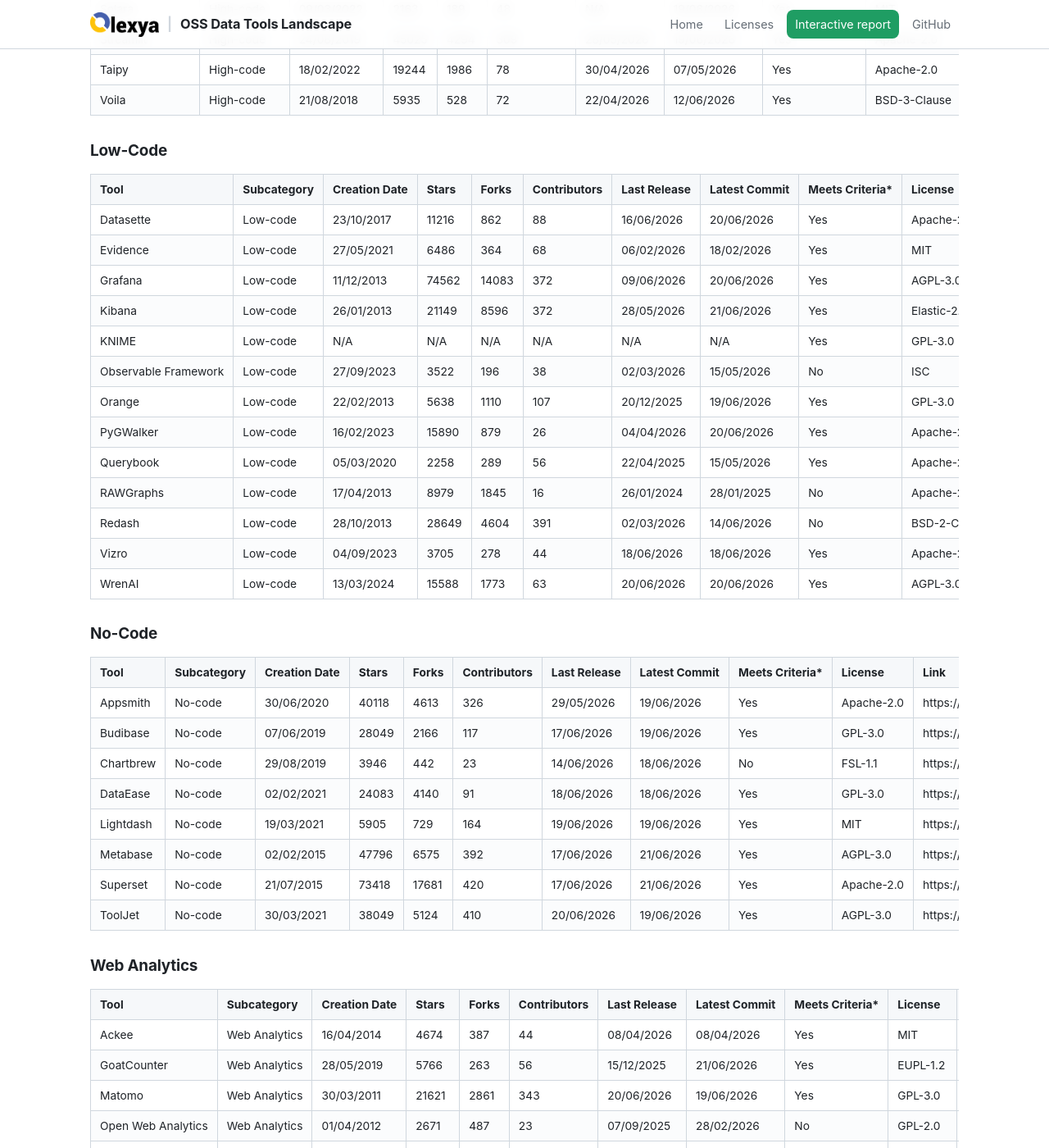
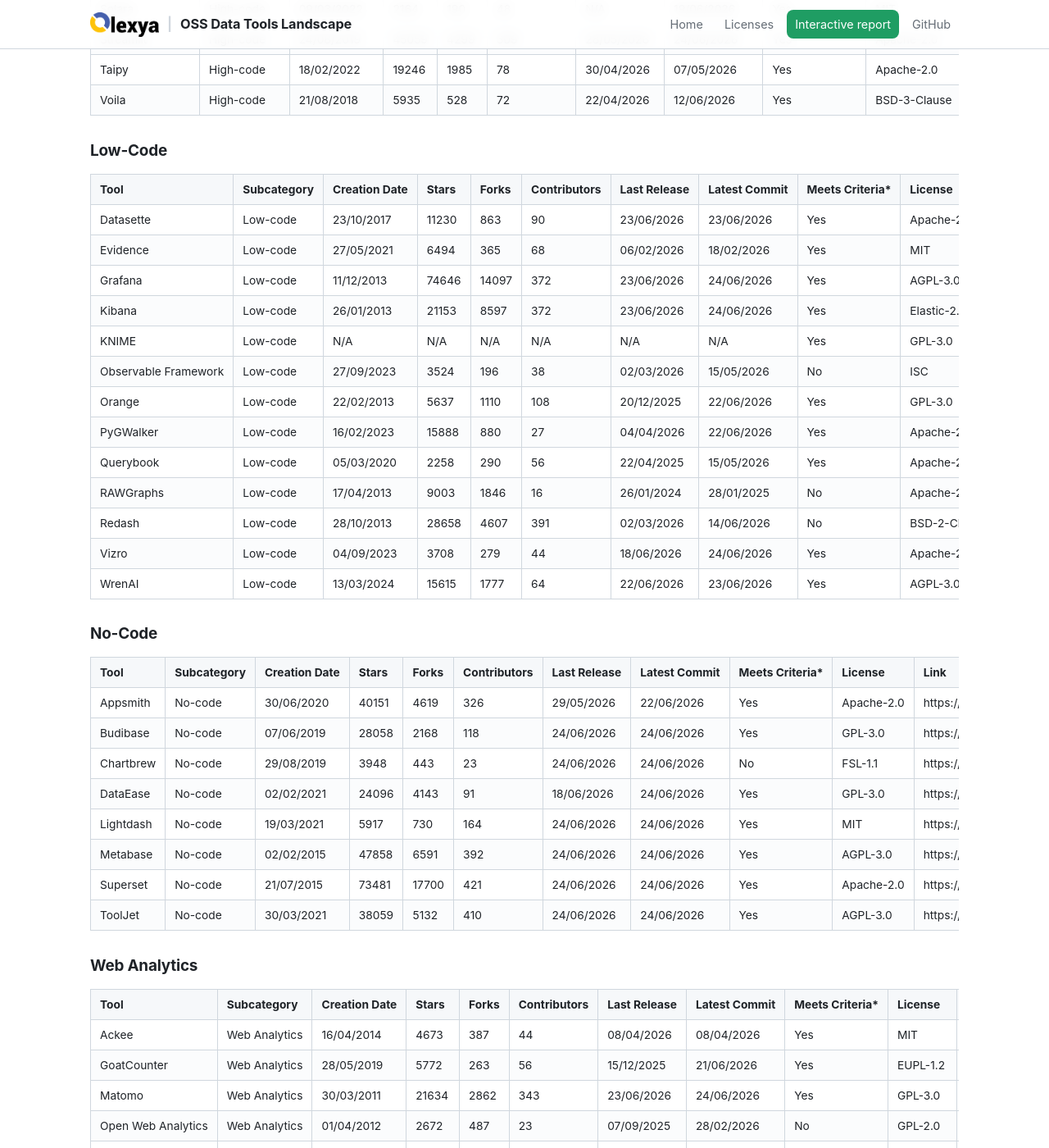
Before and after one commit to olexya/oss-data-tools-landscape, a Jekyll site: the page built from 04.analysis_and_output.md, in a window 1280 px wide and 1400 px high, scrolled down 2085 px. Shown: the whole window at 82% size. Built offline with Jekyll 4.4.1, drawn with Linux system fonts in a browser that asks for light colours; our own code applies the rules of GitHub Pages for plain Markdown files; some of the changed text lies outside the part shown.

Commit message:
Update tools inventory [automated]

```diff
--- a/04.analysis_and_output.md
+++ b/04.analysis_and_output.md
@@ -17,96 +17,96 @@ Here is a summary table of the main analysis and output tools we have identified
 
 | Tool | Subcategory | Creation Date | Stars | Forks | Contributors | Last Release | Latest Commit | Meets Criteria* | License | Link |
 |---|---|---|---|---|---|---|---|---|---|---|
-| AntV G2 | Framework | 26/05/2016 | 12561 | 1663 | 217 | 06/01/2026 | 09/06/2026 | Yes | MIT | https://github.com/antvis/G2 |
-| ApexCharts | Framework | 24/07/2018 | 15101 | 1374 | 224 | 19/06/2026 | 21/06/2026 | Yes | MIT | https://github.com/apexcharts/apexcharts.js |
-| Apache ECharts | Framework | 03/04/2013 | 66625 | 19799 | 274 | 19/05/2026 | 31/05/2026 | Yes | Apache-2.0 | https://github.com/apache/echarts |
-| Bokeh | Framework | 26/03/2012 | 20403 | 4257 | 388 | N/A | 05/06/2026 | Yes | BSD-3-Clause | https://github.com/bokeh/bokeh |
-| Chart JS | Framework | 17/03/2013 | 67521 | 11936 | 426 | 13/10/2025 | 27/05/2026 | Yes | MIT | https://github.com/chartjs/Chart.js |
-| Cube | Framework | 16/09/2018 | 20232 | 2052 | 360 | 18/06/2026 | 19/06/2026 | Yes | Apache-2.0 | https://github.com/cube-js/cube |
-| D3JS | Framework | 27/09/2010 | 113108 | 22715 | 136 | 12/03/2024 | 28/05/2026 | Yes | ISC | https://github.com/d3/d3 |
-| deck.gl | Framework | 15/12/2015 | 14269 | 2239 | 278 | 11/06/2026 | 16/06/2026 | Yes | MIT | https://github.com/visgl/deck.gl |
-| ggplot2 | Framework | 25/05/2008 | 6949 | 2132 | 345 | 22/04/2026 | 22/04/2026 | Yes | MIT | https://github.com/tidyverse/ggplot2 |
-| Great Tables | Framework | 06/05/2022 | 2684 | 126 | 33 | 12/06/2026 | 17/06/2026 | No | MIT | https://github.com/posit-dev/great-tables |
+| AntV G2 | Framework | 26/05/2016 | 12564 | 1661 | 217 | 06/01/2026 | 09/06/2026 | Yes | MIT | https://github.com/antvis/G2 |
+| ApexCharts | Framework | 24/07/2018 | 15103 | 1373 | 224 | 19/06/2026 | 23/06/2026 | Yes | MIT | https://github.com/apexcharts/apexcharts.js |
+| Apache ECharts | Framework | 03/04/2013 | 66646 | 19802 | 274 | 19/05/2026 | 31/05/2026 | Yes | Apache-2.0 | https://github.com/apache/echarts |
+| Bokeh | Framework | 26/03/2012 | 20405 | 4260 | 388 | N/A | 23/06/2026 | Yes | BSD-3-Clause | https://github.com/bokeh/bokeh |
+| Chart JS | Framework | 17/03/2013 | 67528 | 11936 | 426 | 13/10/2025 | 27/05/2026 | Yes | MIT | https://github.com/chartjs/Chart.js |
+| Cube | Framework | 16/09/2018 | 20264 | 2053 | 360 | 23/06/2026 | 24/06/2026 | Yes | Apache-2.0 | https://github.com/cube-js/cube |
+| D3JS | Framework | 27/09/2010 | 113129 | 22711 | 136 | 12/03/2024 | 28/05/2026 | Yes | ISC | https://github.com/d3/d3 |
+| deck.gl | Framework | 15/12/2015 | 14275 | 2238 | 279 | 11/06/2026 | 24/06/2026 | Yes | MIT | https://github.com/visgl/deck.gl |
+| ggplot2 | Framework | 25/05/2008 | 6953 | 2134 | 345 | 22/04/2026 | 22/04/2026 | Yes | MIT | https://github.com/tidyverse/ggplot2 |
+| Great Tables | Framework | 06/05/2022 | 2688 | 127 | 33 | 12/06/2026 | 17/06/2026 | No | MIT | https://github.com/posit-dev/great-tables |
 | Holoviz | Framework | 22/09/2017 | 913 | 125 | 24 | 22/03/2023 | 19/06/2026 | No | BSD-3-Clause | https://github.com/holoviz/holoviz |
-| kepler.gl | Framework | 28/02/2018 | 11868 | 1951 | 130 | 02/06/2026 | 21/06/2026 | Yes | MIT | https://github.com/keplergl/kepler.gl |
-| Lonboard | Framework | 31/08/2023 | 950 | 52 | 27 | 02/04/2026 | 15/06/2026 | No | MIT | https://github.com/developmentseed/lonboard |
-| Matplotlib | Framework | 19/02/2011 | 22912 | 8355 | 437 | 12/06/2026 | 18/06/2026 | Yes | Matplotlib | https://github.com/matplotlib/matplotlib |
-| Nivo | Framework | 16/04/2016 | 14042 | 1077 | 207 | 23/05/2025 | 03/04/2026 | Yes | MIT | https://github.com/plouc/nivo |
-| Perspective | Framework | 02/11/2017 | 10971 | 1325 | 87 | 31/05/2026 | 05/06/2026 | Yes | Apache-2.0 | https://github.com/finos/perspective |
-| Plotly | Framework | 21/11/2013 | 18615 | 2813 | 289 | 03/06/2026 | 16/06/2026 | Yes | MIT | https://github.com/plotly/plotly.py |
-| Plotnine | Framework | 24/04/2017 | 4605 | 249 | 93 | 13/06/2026 | 15/06/2026 | Yes | MIT | https://github.com/has2k1/plotnine |
-| Recharts | Framework | 07/08/2015 | 27264 | 1933 | 373 | 07/06/2026 | 21/06/2026 | Yes | MIT | https://github.com/recharts/recharts |
-| Seaborn | Framework | 18/06/2012 | 13921 | 2115 | 189 | 25/01/2024 | 22/01/2026 | Yes | BSD-3-Clause | https://github.com/mwaskom/seaborn |
-| Vega/Altair | Framework | 19/09/2015 | 10406 | 858 | 174 | 05/06/2026 | 18/06/2026 | Yes | BSD-3-Clause | https://github.com/vega/altair |
-| visx | Framework | 15/03/2017 | 20894 | 767 | 162 | 11/06/2026 | 18/06/2026 | Yes | MIT | https://github.com/airbnb/visx |
+| kepler.gl | Framework | 28/02/2018 | 11875 | 1950 | 130 | 02/06/2026 | 21/06/2026 | Yes | MIT | https://github.com/keplergl/kepler.gl |
+| Lonboard | Framework | 31/08/2023 | 951 | 52 | 27 | 02/04/2026 | 22/06/2026 | No | MIT | https://github.com/developmentseed/lonboard |
+| Matplotlib | Framework | 19/02/2011 | 22930 | 8359 | 437 | 12/06/2026 | 24/06/2026 | Yes | Matplotlib | https://github.com/matplotlib/matplotlib |
+| Nivo | Framework | 16/04/2016 | 14046 | 1077 | 207 | 23/05/2025 | 03/04/2026 | Yes | MIT | https://github.com/plouc/nivo |
+| Perspective | Framework | 02/11/2017 | 10984 | 1326 | 87 | 31/05/2026 | 23/06/2026 | Yes | Apache-2.0 | https://github.com/finos/perspective |
+| Plotly | Framework | 21/11/2013 | 18627 | 2815 | 289 | 03/06/2026 | 22/06/2026 | Yes | MIT | https://github.com/plotly/plotly.py |
+| Plotnine | Framework | 24/04/2017 | 4706 | 249 | 95 | 13/06/2026 | 23/06/2026 | Yes | MIT | https://github.com/has2k1/plotnine |
+| Recharts | Framework | 07/08/2015 | 27275 | 1933 | 375 | 23/06/2026 | 24/06/2026 | Yes | MIT | https://github.com/recharts/recharts |
+| Seaborn | Framework | 18/06/2012 | 13930 | 2114 | 189 | 25/01/2024 | 22/01/2026 | Yes | BSD-3-Clause | https://github.com/mwaskom/seaborn |
+| Vega/Altair | Framework | 19/09/2015 | 10411 | 858 | 174 | 23/06/2026 | 24/06/2026 | Yes | BSD-3-Clause | https://github.com/vega/altair |
+| visx | Framework | 15/03/2017 | 20908 | 767 | 162 | 11/06/2026 | 22/06/2026 | Yes | MIT | https://github.com/airbnb/visx |
 
 ### High-Code
 
 | Tool | Subcategory | Creation Date | Stars | Forks | Contributors | Last Release | Latest Commit | Meets Criteria* | License | Link |
 |---|---|---|---|---|---|---|---|---|---|---|
-| Apache Zeppelin | High-code | 25/03/2015 | 6628 | 2815 | 336 | N/A | 16/06/2026 | Yes | Apache-2.0 | https://github.com/apache/zeppelin |
-| Gradio | High-code | 19/12/2018 | 42971 | 3506 | 467 | 17/06/2026 | 19/06/2026 | Yes | Apache-2.0 | https://github.com/gradio-app/gradio |
-| H2O Wave | High-code | 16/05/2020 | 4241 | 369 | 59 | 11/06/2026 | 11/06/2026 | Yes | Apache-2.0 | https://github.com/h2oai/wave |
-| Plotly Dash | High-code | 10/04/2015 | 24268 | 2300 | 183 | 19/06/2026 | 18/06/2026 | Yes | MIT | https://github.com/plotly/dash |
-| JupyterLab | High-code | 03/06/2016 | 15204 | 4017 | 367 | 18/06/2026 | 19/06/2026 | Yes | BSD-3-Clause | https://github.com/jupyterlab/jupyterlab |
-| Marimo | High-code | 14/08/2023 | 21534 | 1145 | 291 | 18/06/2026 | 18/06/2026 | Yes | Apache-2.0 | https://github.com/marimo-team/marimo |
-| NiceGUI | High-code | 07/05/2021 | 15937 | 929 | 209 | 09/06/2026 | 20/06/2026 | Yes | MIT | https://github.com/zauberzeug/nicegui |
-| Observable | High-code | 02/05/2017 | 1074 | 84 | 12 | 06/11/2024 | 08/05/2026 | No | ISC | https://github.com/observablehq/runtime |
-| Panel | High-code | 23/08/2018 | 5705 | 610 | 215 | 01/06/2026 | 05/06/2026 | Yes | BSD-3-Clause | https://github.com/holoviz/panel |
-| Py Shiny | High-code | 27/07/2021 | 1727 | 127 | 39 | 01/06/2026 | 02/06/2026 | Yes | MIT | https://github.com/posit-dev/py-shiny |
-| Quarto | High-code | 25/09/2020 | 5772 | 441 | 148 | 10/06/2026 | 18/06/2026 | Yes | MIT | https://github.com/quarto-dev/quarto-cli |
-| Reflex | High-code | 25/10/2022 | 28578 | 1743 | 200 | 18/06/2026 | 19/06/2026 | Yes | Apache-2.0 | https://github.com/reflex-dev/reflex |
-| Rill | High-code | 09/12/2021 | 2669 | 180 | 48 | 15/06/2026 | 19/06/2026 | Yes | Apache-2.0 | https://github.com/rilldata/rill |
-| Shiny (R) | High-code | 20/06/2012 | 5655 | 1891 | 90 | 24/02/2026 | 15/06/2026 | Yes | MIT | https://github.com/rstudio/shiny |
-| Solara | High-code | 09/03/2022 | 2163 | 189 | 48 | N/A | 19/06/2026 | Yes | MIT | https://github.com/widgetti/solara |
-| Streamlit | High-code | 24/08/2019 | 45025 | 4294 | 309 | 28/05/2026 | 19/06/2026 | Yes | Apache-2.0 | https://github.com/streamlit/streamlit |
-| Taipy | High-code | 18/02/2022 | 19244 | 1986 | 78 | 30/04/2026 | 07/05/2026 | Yes | Apache-2.0 | https://github.com/Avaiga/taipy |
+| Apache Zeppelin | High-code | 25/03/2015 | 6629 | 2815 | 336 | N/A | 16/06/2026 | Yes | Apache-2.0 | https://github.com/apache/zeppelin |
+| Gradio | High-code | 19/12/2018 | 42988 | 3508 | 467 | 17/06/2026 | 24/06/2026 | Yes | Apache-2.0 | https://github.com/gradio-app/gradio |
+| H2O Wave | High-code | 16/05/2020 | 4242 | 369 | 59 | 11/06/2026 | 11/06/2026 | Yes | Apache-2.0 | https://github.com/h2oai/wave |
+| Plotly Dash | High-code | 10/04/2015 | 24271 | 2301 | 183 | 19/06/2026 | 23/06/2026 | Yes | MIT | https://github.com/plotly/dash |
+| JupyterLab | High-code | 03/06/2016 | 15211 | 4021 | 367 | 18/06/2026 | 24/06/2026 | Yes | BSD-3-Clause | https://github.com/jupyterlab/jupyterlab |
+| Marimo | High-code | 14/08/2023 | 21572 | 1145 | 293 | 18/06/2026 | 24/06/2026 | Yes | Apache-2.0 | https://github.com/marimo-team/marimo |
+| NiceGUI | High-code | 07/05/2021 | 15946 | 929 | 209 | 09/06/2026 | 23/06/2026 | Yes | MIT | https://github.com/zauberzeug/nicegui |
+| Observable | High-code | 02/05/2017 | 1075 | 84 | 12 | 06/11/2024 | 08/05/2026 | No | ISC | https://github.com/observablehq/runtime |
+| Panel | High-code | 23/08/2018 | 5708 | 609 | 215 | 01/06/2026 | 05/06/2026 | Yes | BSD-3-Clause | https://github.com/holoviz/panel |
+| Py Shiny | High-code | 27/07/2021 | 1729 | 127 | 39 | 01/06/2026 | 02/06/2026 | Yes | MIT | https://github.com/posit-dev/py-shiny |
+| Quarto | High-code | 25/09/2020 | 5786 | 443 | 149 | 24/06/2026 | 24/06/2026 | Yes | MIT | https://github.com/quarto-dev/quarto-cli |
+| Reflex | High-code | 25/10/2022 | 28596 | 1742 | 201 | 24/06/2026 | 24/06/2026 | Yes | Apache-2.0 | https://github.com/reflex-dev/reflex |
+| Rill | High-code | 09/12/2021 | 2675 | 182 | 48 | 22/06/2026 | 24/06/2026 | Yes | Apache-2.0 | https://github.com/rilldata/rill |
+| Shiny (R) | High-code | 20/06/2012 | 5657 | 1891 | 90 | 22/06/2026 | 24/06/2026 | Yes | MIT | https://github.com/rstudio/shiny |
+| Solara | High-code | 09/03/2022 | 2164 | 190 | 48 | N/A | 19/06/2026 | Yes | MIT | https://github.com/widgetti/solara |
+| Streamlit | High-code | 24/08/2019 | 45059 | 4299 | 309 | 28/05/2026 | 24/06/2026 | Yes | Apache-2.0 | https://github.com/streamlit/streamlit |
+| Taipy | High-code | 18/02/2022 | 19246 | 1985 | 78 | 30/04/2026 | 07/05/2026 | Yes | Apache-2.0 | https://github.com/Avaiga/taipy |
 | Voila | High-code | 21/08/2018 | 5935 | 528 | 72 | 22/04/2026 | 12/06/2026 | Yes | BSD-3-Clause | https://github.com/voila-dashboards/voila |
 
 ### Low-Code
 
 | Tool | Subcategory | Creation Date | Stars | Forks | Contributors | Last Release | Latest Commit | Meets Criteria* | License | Link |
 |---|---|---|---|---|---|---|---|---|---|---|
-| Datasette | Low-code | 23/10/2017 | 11216 | 862 | 88 | 16/06/2026 | 20/06/2026 | Yes | Apache-2.0 | https://github.com/simonw/datasette |
-| Evidence | Low-code | 27/05/2021 | 6486 | 364 | 68 | 06/02/2026 | 18/02/2026 | Yes | MIT | https://github.com/evidence-dev/evidence |
-| Grafana | Low-code | 11/12/2013 | 74562 | 14083 | 372 | 09/06/2026 | 20/06/2026 | Yes | AGPL-3.0 | https://github.com/grafana/grafana |
-| Kibana | Low-code | 26/01/2013 | 21149 | 8596 | 372 | 28/05/2026 | 21/06/2026 | Yes | Elastic-2.0 | https://github.com/elastic/kibana |
+| Datasette | Low-code | 23/10/2017 | 11230 | 863 | 90 | 23/06/2026 | 23/06/2026 | Yes | Apache-2.0 | https://github.com/simonw/datasette |
+| Evidence | Low-code | 27/05/2021 | 6494 | 365 | 68 | 06/02/2026 | 18/02/2026 | Yes | MIT | https://github.com/evidence-dev/evidence |
+| Grafana | Low-code | 11/12/2013 | 74646 | 14097 | 372 | 23/06/2026 | 24/06/2026 | Yes | AGPL-3.0 | https://github.com/grafana/grafana |
+| Kibana | Low-code | 26/01/2013 | 21153 | 8597 | 372 | 23/06/2026 | 24/06/2026 | Yes | Elastic-2.0 | https://github.com/elastic/kibana |
 | KNIME | Low-code | N/A | N/A | N/A | N/A | N/A | N/A | Yes | GPL-3.0 | https://github.com/knime/knime-core |
-| Observable Framework | Low-code | 27/09/2023 | 3522 | 196 | 38 | 02/03/2026 | 15/05/2026 | No | ISC | https://github.com/observablehq/framework |
-| Orange | Low-code | 22/02/2013 | 5638 | 1110 | 107 | 20/12/2025 | 19/06/2026 | Yes | GPL-3.0 | https://github.com/biolab/orange3 |
-| PyGWalker | Low-code | 16/02/2023 | 15890 | 879 | 26 | 04/04/2026 | 20/06/2026 | Yes | Apache-2.0 | https://github.com/Kanaries/pygwalker |
-| Querybook | Low-code | 05/03/2020 | 2258 | 289 | 56 | 22/04/2025 | 15/05/2026 | Yes | Apache-2.0 | https://github.com/pinterest/querybook |
-| RAWGraphs | Low-code | 17/04/2013 | 8979 | 1845 | 16 | 26/01/2024 | 28/01/2025 | No | Apache-2.0 | https://github.com/rawgraphs/rawgraphs-app |
-| Redash | Low-code | 28/10/2013 | 28649 | 4604 | 391 | 02/03/2026 | 14/06/2026 | No | BSD-2-Clause | https://github.com/getredash/redash |
-| Vizro | Low-code | 04/09/2023 | 3705 | 278 | 44 | 18/06/2026 | 18/06/2026 | Yes | Apache-2.0 | https://github.com/mckinsey/vizro |
-| WrenAI | Low-code | 13/03/2024 | 15588 | 1773 | 63 | 20/06/2026 | 20/06/2026 | Yes | AGPL-3.0 | https://github.com/Canner/WrenAI |
+| Observable Framework | Low-code | 27/09/2023 | 3524 | 196 | 38 | 02/03/2026 | 15/05/2026 | No | ISC | https://github.com/observablehq/framework |
+| Orange | Low-code | 22/02/2013 | 5637 | 1110 | 108 | 20/12/2025 | 22/06/2026 | Yes | GPL-3.0 | https://github.com/biolab/orange3 |
+| PyGWalker | Low-code | 16/02/2023 | 15888 | 880 | 27 | 04/04/2026 | 22/06/2026 | Yes | Apache-2.0 | https://github.com/Kanaries/pygwalker |
+| Querybook | Low-code | 05/03/2020 | 2258 | 290 | 56 | 22/04/2025 | 15/05/2026 | Yes | Apache-2.0 | https://github.com/pinterest/querybook |
+| RAWGraphs | Low-code | 17/04/2013 | 9003 | 1846 | 16 | 26/01/2024 | 28/01/2025 | No | Apache-2.0 | https://github.com/rawgraphs/rawgraphs-app |
+| Redash | Low-code | 28/10/2013 | 28658 | 4607 | 391 | 02/03/2026 | 14/06/2026 | No | BSD-2-Clause | https://github.com/getredash/redash |
+| Vizro | Low-code | 04/09/2023 | 3708 | 279 | 44 | 18/06/2026 | 24/06/2026 | Yes | Apache-2.0 | https://github.com/mckinsey/vizro |
+| WrenAI | Low-code | 13/03/2024 | 15615 | 1777 | 64 | 22/06/2026 | 23/06/2026 | Yes | AGPL-3.0 | https://github.com/Canner/WrenAI |
 
 ### No-Code
 
 | Tool | Subcategory | Creation Date | Stars | Forks | Contributors | Last Release | Latest Commit | Meets Criteria* | License | Link |
 |---|---|---|---|---|---|---|---|---|---|---|
-| Appsmith | No-code | 30/06/2020 | 40118 | 4613 | 326 | 29/05/2026 | 19/06/2026 | Yes | Apache-2.0 | https://github.com/appsmithorg/appsmith |
-| Budibase | No-code | 07/06/2019 | 28049 | 2166 | 117 | 17/06/2026 | 19/06/2026 | Yes | GPL-3.0 | https://github.com/Budibase/budibase |
-| Chartbrew | No-code | 29/08/2019 | 3946 | 442 | 23 | 14/06/2026 | 18/06/2026 | No | FSL-1.1 | https://github.com/chartbrew/chartbrew |
-| DataEase | No-code | 02/02/2021 | 24083 | 4140 | 91 | 18/06/2026 | 18/06/2026 | Yes | GPL-3.0 | https://github.com/dataease/dataease |
-| Lightdash | No-code | 19/03/2021 | 5905 | 729 | 164 | 19/06/2026 | 19/06/2026 | Yes | MIT | https://github.com/lightdash/lightdash |
-| Metabase | No-code | 02/02/2015 | 47796 | 6575 | 392 | 17/06/2026 | 21/06/2026 | Yes | AGPL-3.0 | https://github.com/metabase/metabase |
-| Superset | No-code | 21/07/2015 | 73418 | 17681 | 420 | 17/06/2026 | 21/06/2026 | Yes | Apache-2.0 | https://github.com/apache/superset |
-| ToolJet | No-code | 30/03/2021 | 38049 | 5124 | 410 | 20/06/2026 | 19/06/2026 | Yes | AGPL-3.0 | https://github.com/ToolJet/ToolJet |
+| Appsmith | No-code | 30/06/2020 | 40151 | 4619 | 326 | 29/05/2026 | 22/06/2026 | Yes | Apache-2.0 | https://github.com/appsmithorg/appsmith |
+| Budibase | No-code | 07/06/2019 | 28058 | 2168 | 118 | 24/06/2026 | 24/06/2026 | Yes | GPL-3.0 | https://github.com/Budibase/budibase |
+| Chartbrew | No-code | 29/08/2019 | 3948 | 443 | 23 | 24/06/2026 | 24/06/2026 | No | FSL-1.1 | https://github.com/chartbrew/chartbrew |
+| DataEase | No-code | 02/02/2021 | 24096 | 4143 | 91 | 18/06/2026 | 24/06/2026 | Yes | GPL-3.0 | https://github.com/dataease/dataease |
+| Lightdash | No-code | 19/03/2021 | 5917 | 730 | 164 | 24/06/2026 | 24/06/2026 | Yes | MIT | https://github.com/lightdash/lightdash |
+| Metabase | No-code | 02/02/2015 | 47858 | 6591 | 392 | 24/06/2026 | 24/06/2026 | Yes | AGPL-3.0 | https://github.com/metabase/metabase |
+| Superset | No-code | 21/07/2015 | 73481 | 17700 | 421 | 24/06/2026 | 24/06/2026 | Yes | Apache-2.0 | https://github.com/apache/superset |
+| ToolJet | No-code | 30/03/2021 | 38059 | 5132 | 410 | 24/06/2026 | 24/06/2026 | Yes | AGPL-3.0 | https://github.com/ToolJet/ToolJet |
 
 ### Web Analytics
 
 | Tool | Subcategory | Creation Date | Stars | Forks | Contributors | Last Release | Latest Commit | Meets Criteria* | License | Link |
 |---|---|---|---|---|---|---|---|---|---|---|
-| Ackee | Web Analytics | 16/04/2014 | 4674 | 387 | 44 | 08/04/2026 | 08/04/2026 | Yes | MIT | https://github.com/electerious/Ackee |
-| GoatCounter | Web Analytics | 28/05/2019 | 5766 | 263 | 56 | 15/12/2025 | 21/06/2026 | Yes | EUPL-1.2 | https://github.com/arp242/goatcounter |
-| Matomo | Web Analytics | 30/03/2011 | 21621 | 2861 | 343 | 20/06/2026 | 19/06/2026 | Yes | GPL-3.0 | https://github.com/matomo-org/matomo |
-| Open Web Analytics | Web Analytics | 01/04/2012 | 2671 | 487 | 23 | 07/09/2025 | 28/02/2026 | No | GPL-2.0 | https://github.com/Open-Web-Analytics/Open-Web-Analytics |
-| OpenReplay | Web Analytics | 29/04/2021 | 12117 | 750 | 67 | 05/05/2026 | 19/06/2026 | Yes | AGPL-3.0 | https://github.com/openreplay/openreplay |
-| Plausible | Web Analytics | 04/12/2018 | 27304 | 1653 | 108 | 15/05/2026 | 19/06/2026 | Yes | AGPL-3.0 | https://github.com/plausible/analytics |
-| Posthog | Web Analytics | 23/01/2020 | 35122 | 2878 | 396 | 21/06/2026 | 21/06/2026 | Yes | MIT | https://github.com/PostHog/posthog |
-| Rybbit | Web Analytics | 14/01/2025 | 12312 | 674 | 48 | 14/05/2026 | 21/06/2026 | Yes | AGPL-3.0 | https://github.com/rybbit-io/rybbit |
-| Umami | Web Analytics | 17/07/2020 | 37261 | 7343 | 356 | 16/04/2026 | 15/05/2026 | Yes | MIT | https://github.com/umami-software/umami |
+| Ackee | Web Analytics | 16/04/2014 | 4673 | 387 | 44 | 08/04/2026 | 08/04/2026 | Yes | MIT | https://github.com/electerious/Ackee |
+| GoatCounter | Web Analytics | 28/05/2019 | 5772 | 263 | 56 | 15/12/2025 | 21/06/2026 | Yes | EUPL-1.2 | https://github.com/arp242/goatcounter |
+| Matomo | Web Analytics | 30/03/2011 | 21634 | 2862 | 343 | 23/06/2026 | 24/06/2026 | Yes | GPL-3.0 | https://github.com/matomo-org/matomo |
+| Open Web Analytics | Web Analytics | 01/04/2012 | 2672 | 487 | 23 | 07/09/2025 | 28/02/2026 | No | GPL-2.0 | https://github.com/Open-Web-Analytics/Open-Web-Analytics |
+| OpenReplay | Web Analytics | 29/04/2021 | 12136 | 751 | 67 | 05/05/2026 | 24/06/2026 | Yes | AGPL-3.0 | https://github.com/openreplay/openreplay |
+| Plausible | Web Analytics | 04/12/2018 | 27346 | 1654 | 108 | 15/05/2026 | 23/06/2026 | Yes | AGPL-3.0 | https://github.com/plausible/analytics |
+| Posthog | Web Analytics | 23/01/2020 | 35162 | 2890 | 396 | 24/06/2026 | 24/06/2026 | Yes | MIT | https://github.com/PostHog/posthog |
+| Rybbit | Web Analytics | 14/01/2025 | 12334 | 675 | 48 | 14/05/2026 | 23/06/2026 | Yes | AGPL-3.0 | https://github.com/rybbit-io/rybbit |
+| Umami | Web Analytics | 17/07/2020 | 37310 | 7364 | 375 | 16/04/2026 | 24/06/2026 | Yes | MIT | https://github.com/umami-software/umami |
 
 *Criteria: >40 contributors, >500 stars, and recent releases/commit
 
```
Also changed, not shown: 01.ingestion_and_transport.md (+38 -38 lines), 02.storage.md (+33 -33 lines), 03.query_and_processing.md (+49 -49 lines), 05.platform_management.md (+50 -50 lines).
